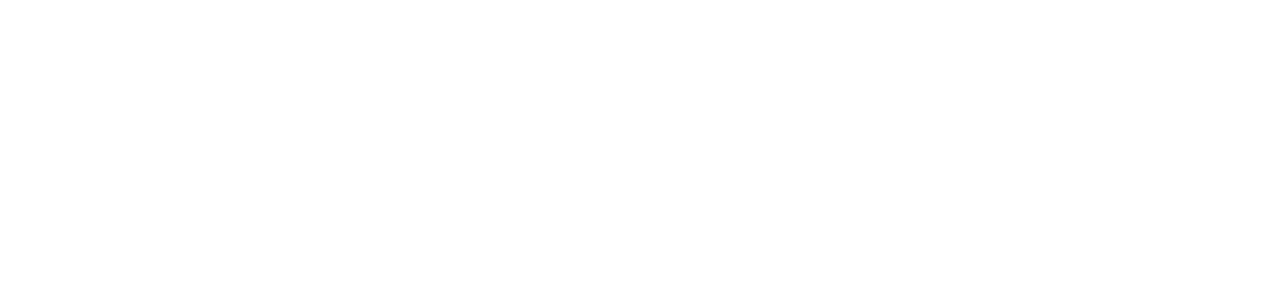
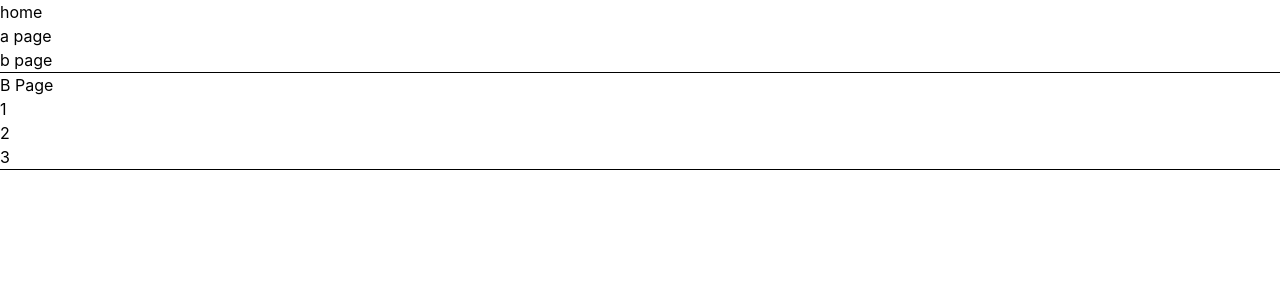
Before and after one commit to stsoprots/react, a React (Vite) app: page /b in a window 1280 px wide. Shown: the top 300 px of the page. Built offline with nearby package versions, Linux system fonts and the light colour scheme.

Commit message:
basic-router

```diff
--- a/package.json
+++ b/package.json
@@ -13,6 +13,7 @@
     "@tailwindcss/vite": "^4.2.2",
     "react": "^19.2.4",
     "react-dom": "^19.2.4",
+    "react-router-dom": "^7.16.0",
     "tailwindcss": "^4.2.2"
   },
   "devDependencies": {
--- /dev/null
+++ b/src/components/menu/Menu.tsx
@@ -0,0 +1,15 @@
+import { Link } from "react-router-dom";
+
+const Menu = () => {
+    return (
+        <div>
+            <ul>
+                <li><Link to='/'>home</Link></li>
+                <li><Link to='/a'>a page</Link></li>
+                <li><Link to='/b'>b page</Link></li>
+            </ul>
+        </div>
+    );
+};
+
+export default Menu;
--- /dev/null
+++ b/src/layouts/MainLayout.tsx
@@ -0,0 +1,15 @@
+import Menu from "../components/menu/Menu.tsx";
+import {Outlet} from "react-router-dom";
+
+
+const MainLayout = () => {
+    return (
+        <div>
+            <Menu/>
+            <hr/>
+            <Outlet/>
+        </div>
+    );
+};
+
+export default MainLayout
--- /dev/null
+++ b/src/pages/APage.tsx
@@ -0,0 +1,7 @@
+const APage = () => {
+    return (
+        <h1>A Page</h1>
+    );
+};
+
+export default APage
--- /dev/null
+++ b/src/pages/BPage.tsx
@@ -0,0 +1,18 @@
+import {Link, Outlet} from "react-router-dom";
+
+const BPage = () => {
+    return (
+        <div>
+            <h1>B Page</h1>
+            <ul>
+                <li><Link to='1'>1</Link></li>
+                <li><Link to='2'>2</Link></li>
+                <li><Link to='3'>3</Link></li>
+            </ul>
+            <hr/>
+            <Outlet/>
+        </div>
+    );
+};
+
+export default BPage
--- /dev/null
+++ b/src/pages/HomePage.tsx
@@ -0,0 +1,7 @@
+const HomePage = () => {
+    return (
+        <h1>Home Page</h1>
+    );
+};
+
+export default HomePage
```
Also changed, not shown: src/main.tsx (+29 -2 lines), 1 other file (tests, documents, lock files or other folders).
